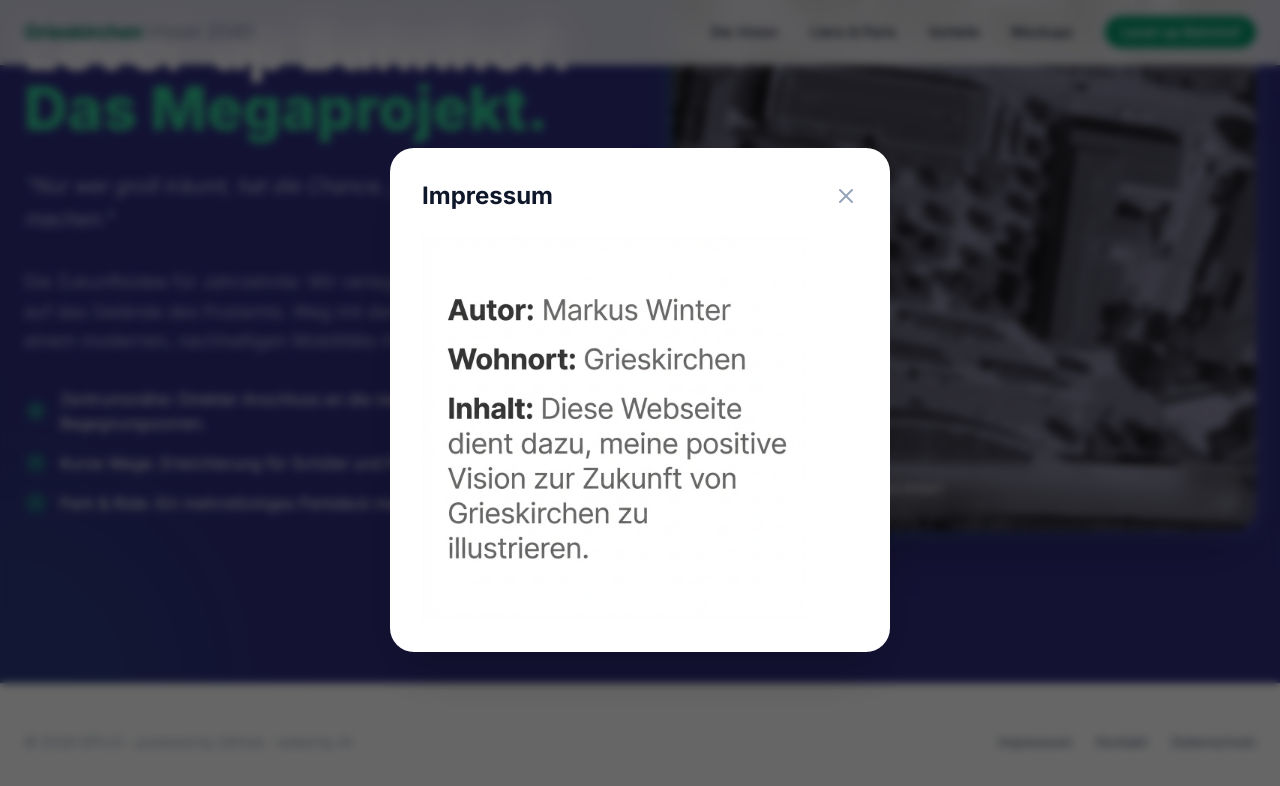
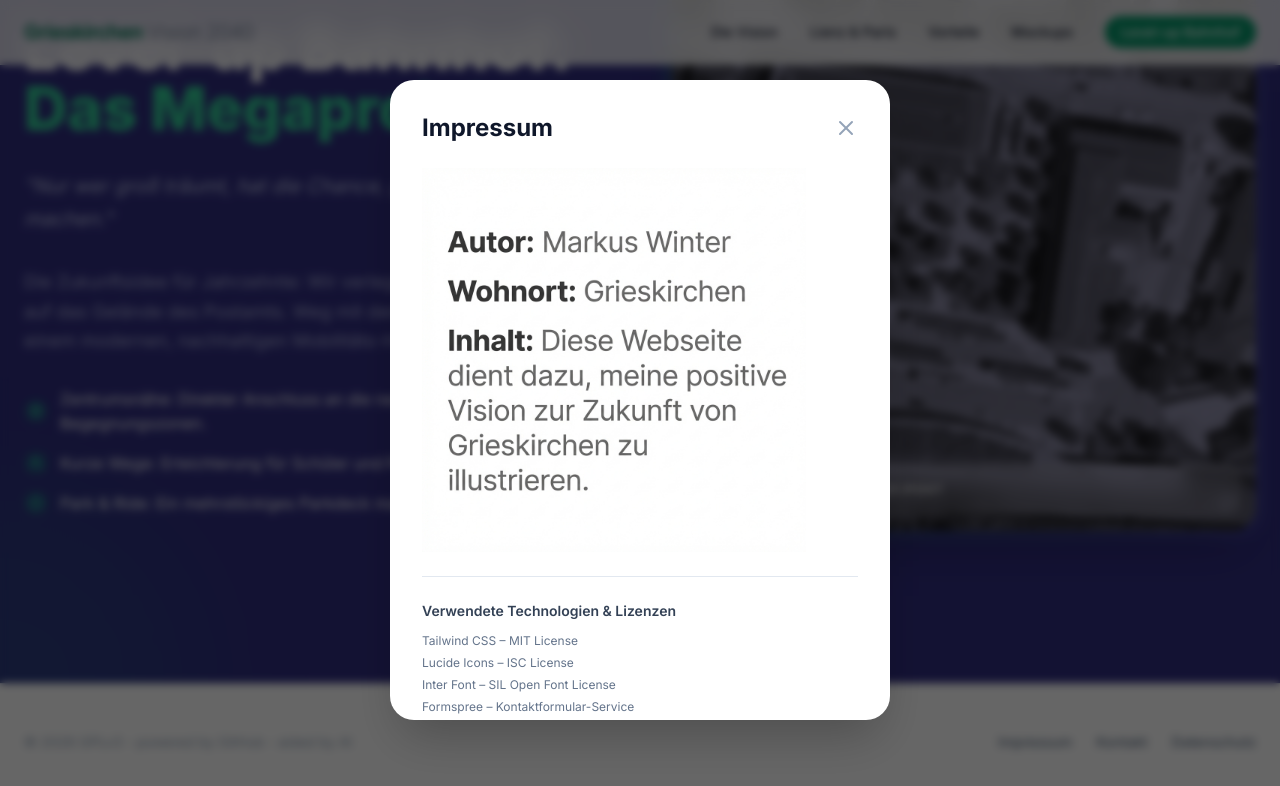
Before and after one commit to max-win-at/gr-2040, a plain HTML site: page index.html in a window 1280 px wide. Both pictures are taken after a click on the link "Impressum". Shown: the part 3585-4371 px from the top of the page. Drawn offline with nearby package versions, Linux system fonts and the light colour scheme.

Commit message:
added license hints

```diff
--- a/index.html
+++ b/index.html
@@ -409,6 +409,21 @@
             <div>
                 <img src="img/impressum.jpg" alt="Impressum Informationen" class="w-full max-w-sm">
             </div>
+            <div class="mt-6 pt-6 border-t border-slate-200">
+                <h4 class="font-semibold text-slate-700 mb-3 text-sm">Verwendete Technologien & Lizenzen</h4>
+                <ul class="text-xs text-slate-500 space-y-1.5">
+                    <li><a href="https://tailwindcss.com" target="_blank" class="hover:text-emerald-600">Tailwind
+                            CSS</a> – MIT License</li>
+                    <li><a href="https://lucide.dev" target="_blank" class="hover:text-emerald-600">Lucide Icons</a> –
+                        ISC License</li>
+                    <li><a href="https://fonts.google.com/specimen/Inter" target="_blank"
+                            class="hover:text-emerald-600">Inter Font</a> – SIL Open Font License</li>
+                    <li><a href="https://formspree.io" target="_blank" class="hover:text-emerald-600">Formspree</a> –
+                        Kontaktformular-Service</li>
+                    <li><a href="https://pages.github.com" target="_blank" class="hover:text-emerald-600">GitHub
+                            Pages</a> – Hosting</li>
+                </ul>
+            </div>
         </div>
     </div>
 
```
